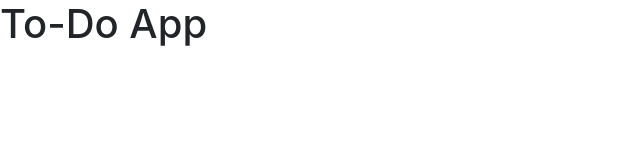
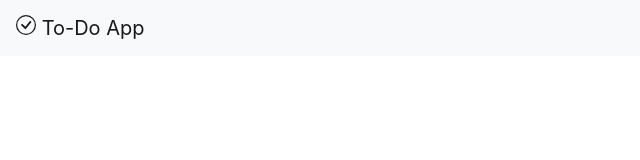
Before and after one commit to elza-s/To-Do-App, a plain HTML site: page index.html in a window 1280 px wide. Shown: the whole page, without its empty margins (0-640 px from the left). Drawn offline with nearby package versions, Linux system fonts and the light colour scheme.

Commit message:
edited nav bar

```diff
--- a/index.html
+++ b/index.html
@@ -14,7 +14,17 @@
 </head>
 
 <body>
-  <h1>To-Do App</h1>
+  <nav class="navbar navbar-light bg-light">
+    <a class="navbar-brand" href="#">
+      <svg width="1em" height="1em" viewBox="0 0 16 16" class="bi bi-check-circle" fill="currentColor"
+        xmlns="http://www.w3.org/2000/svg">
+        <path fill-rule="evenodd" d="M8 15A7 7 0 1 0 8 1a7 7 0 0 0 0 14zm0 1A8 8 0 1 0 8 0a8 8 0 0 0 0 16z" />
+        <path fill-rule="evenodd"
+          d="M10.97 4.97a.75.75 0 0 1 1.071 1.05l-3.992 4.99a.75.75 0 0 1-1.08.02L4.324 8.384a.75.75 0 1 1 1.06-1.06l2.094 2.093 3.473-4.425a.236.236 0 0 1 .02-.022z" />
+      </svg>
+      To-Do App
+    </a>
+  </nav>
 
   <!-- Optional JavaScript -->
   <!-- jQuery first, then Popper.js, then Bootstrap JS -->
```
